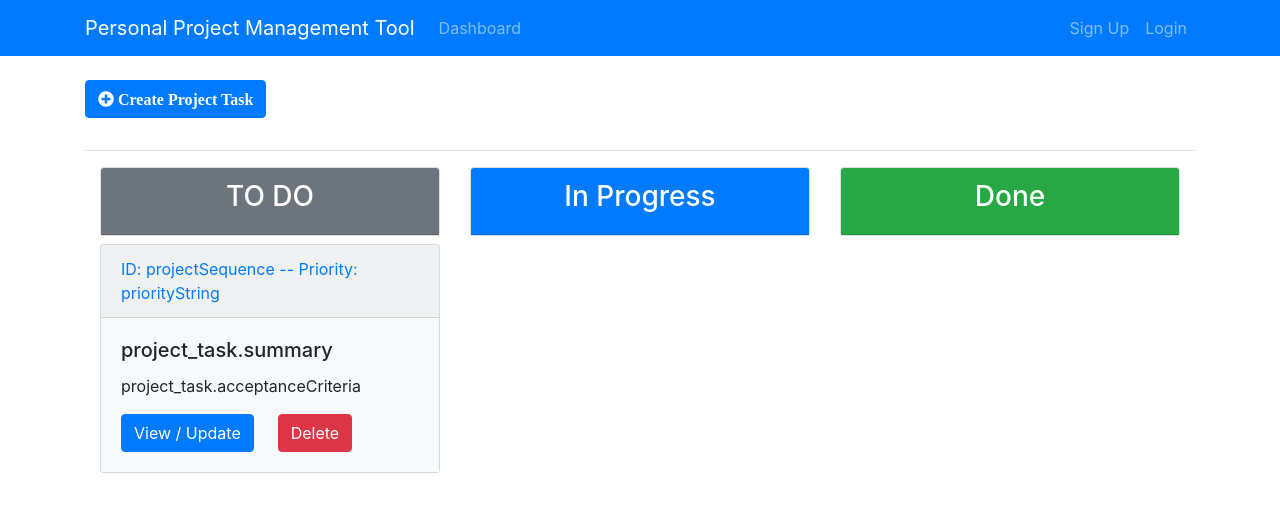
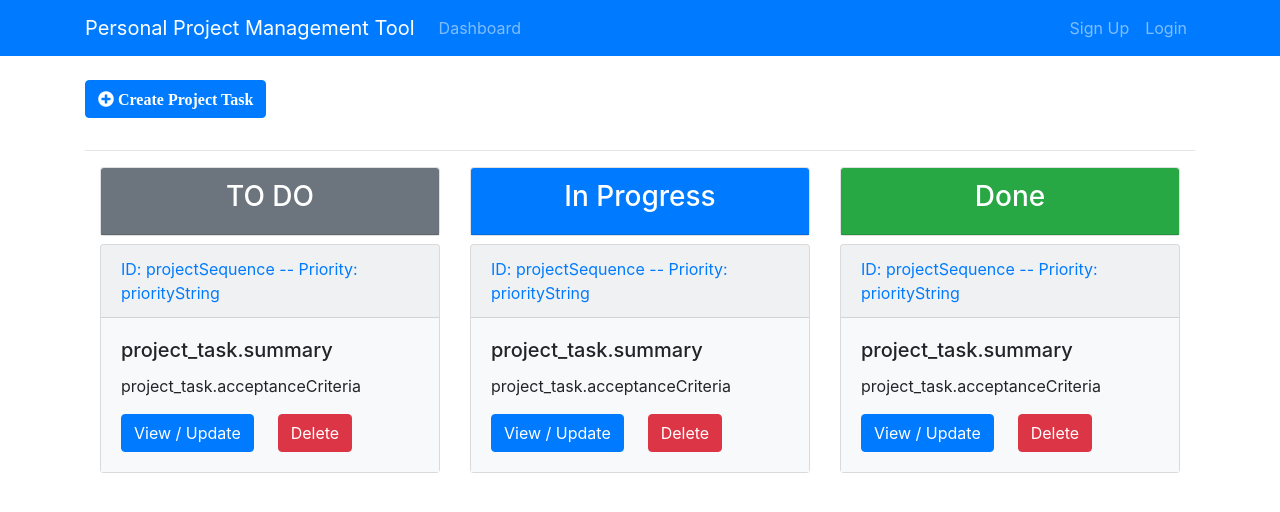
Before and after one commit to gitcortz/AgilePPMTool, a React (Create React App) app in the folder ppmtool-react-client/: page /projectBoard/1 in a window 1280 px wide. Shown: the top 512 px of the page. Built offline with nearby package versions, Linux system fonts and the light colour scheme.

Commit message:
backlog,project task component

```diff
--- a/ppmtool-react-client/src/components/ProjecttBoard/Backlog.js
+++ b/ppmtool-react-client/src/components/ProjecttBoard/Backlog.js
@@ -0,0 +1,40 @@
+import React, { Component } from "react";
+import ProjectTask from "./ProjectTasks/ProjectTask";
+
+class Backlog extends Component {
+  render() {
+    return (
+      <div className="container">
+        <div className="row">
+          <div className="col-md-4">
+            <div className="card text-center mb-2">
+              <div className="card-header bg-secondary text-white">
+                <h3>TO DO</h3>
+              </div>
+            </div>
+
+            <ProjectTask />
+          </div>
+          <div className="col-md-4">
+            <div className="card text-center mb-2">
+              <div className="card-header bg-primary text-white">
+                <h3>In Progress</h3>
+              </div>
+            </div>
+            <ProjectTask />
+          </div>
+          <div className="col-md-4">
+            <div className="card text-center mb-2">
+              <div className="card-header bg-success text-white">
+                <h3>Done</h3>
+              </div>
+            </div>
+            <ProjectTask />
+          </div>
+        </div>
+      </div>
+    );
+  }
+}
+
+export default Backlog;
--- a/ppmtool-react-client/src/components/ProjecttBoard/ProjectBoard.js
+++ b/ppmtool-react-client/src/components/ProjecttBoard/ProjectBoard.js
@@ -1,5 +1,6 @@
 import React, { Component } from "react";
 import { Link } from "react-router-dom";
+import Backlog from "./Backlog";
 
 class ProjectBoard extends Component {
   render() {
@@ -12,66 +13,7 @@ class ProjectBoard extends Component {
         </Link>
         <br />
         <hr />
-        {
-          //back log starts here
-        }
-        <div className="container">
-          <div className="row">
-            <div className="col-md-4">
-              <div className="card text-center mb-2">
-                <div className="card-header bg-secondary text-white">
-                  <h3>TO DO</h3>
-                </div>
-              </div>
-
-              {
-                //<!-- SAMPLE PROJECT TASK STARTS HERE -->
-              }
-              <div className="card mb-1 bg-light">
-                <div className="card-header text-primary">
-                  ID: projectSequence -- Priority: priorityString
-                </div>
-                <div className="card-body bg-light">
-                  <h5 className="card-title">project_task.summary</h5>
-                  <p className="card-text text-truncate ">
-                    project_task.acceptanceCriteria
-                  </p>
-                  <a href="" className="btn btn-primary">
-                    View / Update
-                  </a>
-
-                  <button className="btn btn-danger ml-4">Delete</button>
-                </div>
-              </div>
-
-              {
-                //<!-- SAMPLE PROJECT TASK ENDS HERE -->
-              }
-            </div>
-            <div className="col-md-4">
-              <div className="card text-center mb-2">
-                <div className="card-header bg-primary text-white">
-                  <h3>In Progress</h3>
-                </div>
-              </div>
-              {
-                //  <!-- SAMPLE PROJECT TASK STARTS HERE -->
-                //<!-- SAMPLE PROJECT TASK ENDS HERE -->
-              }
-            </div>
-            <div className="col-md-4">
-              <div className="card text-center mb-2">
-                <div className="card-header bg-success text-white">
-                  <h3>Done</h3>
-                </div>
-              </div>
-              {
-                //<!-- SAMPLE PROJECT TASK STARTS HERE -->
-                //<!-- SAMPLE PROJECT TASK ENDS HERE -->
-              }
-            </div>
-          </div>
-        </div>
+        <Backlog />
       </div>
     );
   }
--- a/ppmtool-react-client/src/components/ProjecttBoard/ProjectTasks/ProjectTask.js
+++ b/ppmtool-react-client/src/components/ProjecttBoard/ProjectTasks/ProjectTask.js
@@ -2,7 +2,24 @@ import React, { Component } from "react";
 
 class ProjectTask extends Component {
   render() {
-    return;
+    return (
+      <div className="card mb-1 bg-light">
+        <div className="card-header text-primary">
+          ID: projectSequence -- Priority: priorityString
+        </div>
+        <div className="card-body bg-light">
+          <h5 className="card-title">project_task.summary</h5>
+          <p className="card-text text-truncate ">
+            project_task.acceptanceCriteria
+          </p>
+          <a href="" className="btn btn-primary">
+            View / Update
+          </a>
+
+          <button className="btn btn-danger ml-4">Delete</button>
+        </div>
+      </div>
+    );
   }
 }
 
```
